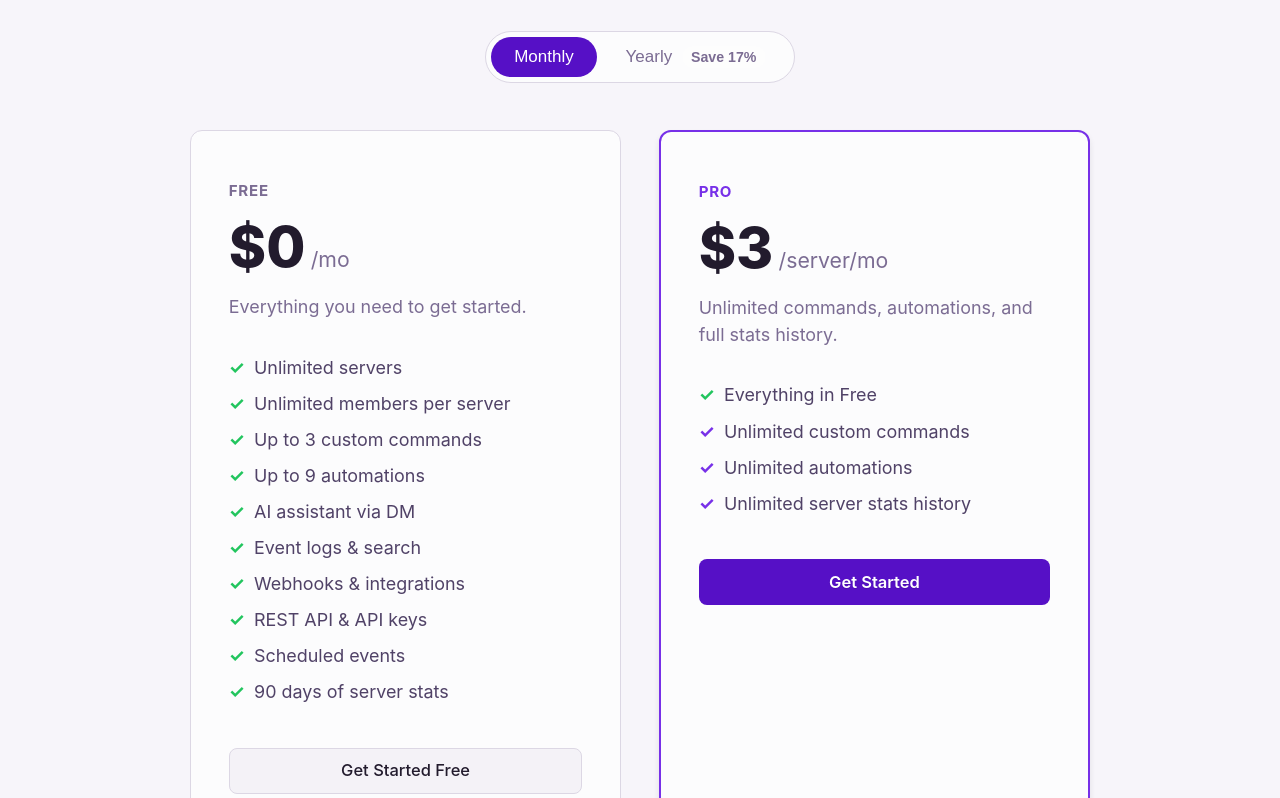
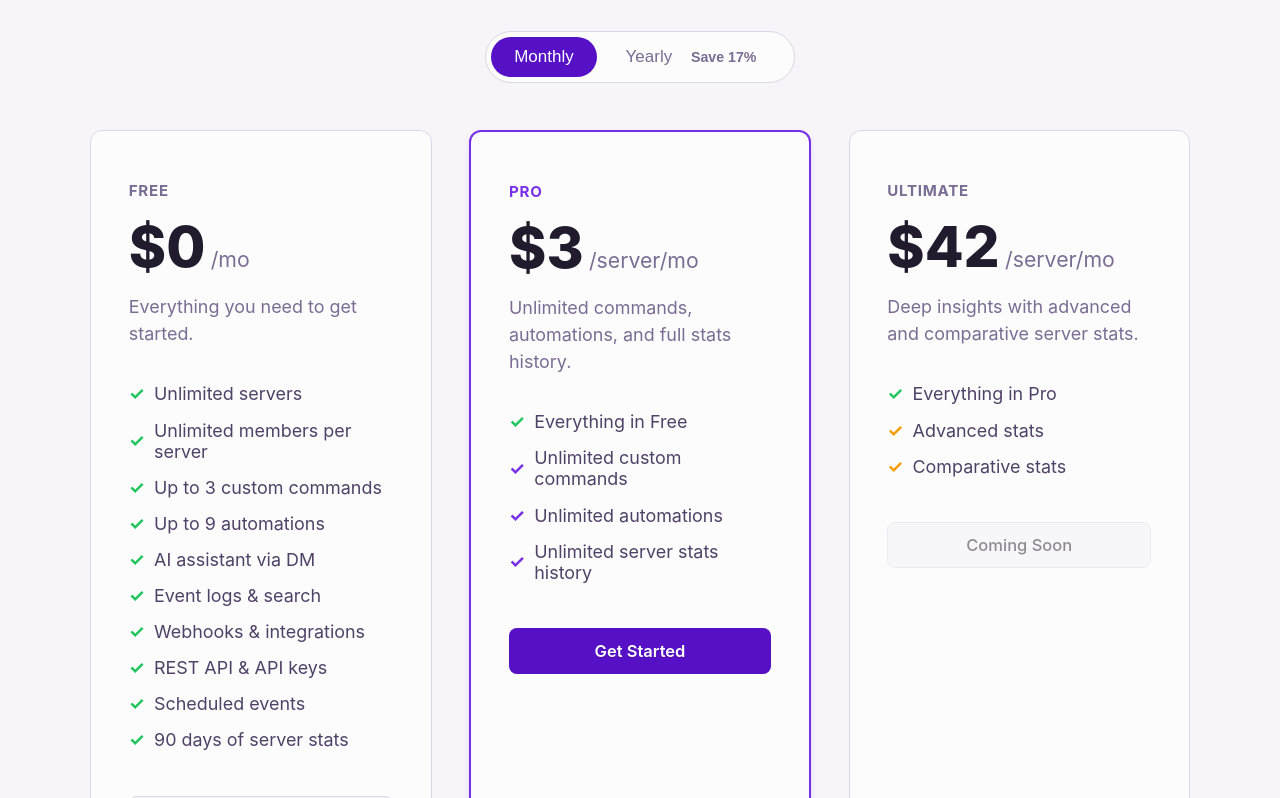
Before and after one commit to starspacegroup/spacebot, a SvelteKit app: page / in a window 1280 px wide. Shown: the part 2542-3340 px from the top of the page. Built offline with nearby package versions, Linux system fonts and the light colour scheme; no server answers.

Commit message:
feat: add Ultimate plan with advanced stats and comparative features to pricing page

```diff
--- a/src/routes/+page.svelte
+++ b/src/routes/+page.svelte
@@ -165,6 +165,27 @@
 				{:else}
 					<a href="/admin/upgrade?interval={billingInterval}" class="btn btn-primary btn-block">Get Started</a>
 				{/if}
+			</div>
+
+			<div class="pricing-card">
+				<div class="pricing-badge">Ultimate</div>
+				<div class="pricing-price">
+					{#if billingInterval === 'yearly'}
+						<span class="price-amount">$35</span>
+						<span class="price-period">/server/mo</span>
+						<div class="price-billed-note">Billed $420/server/year</div>
+					{:else}
+						<span class="price-amount">$42</span>
+						<span class="price-period">/server/mo</span>
+					{/if}
+				</div>
+				<p class="pricing-description">Deep insights with advanced and comparative server stats.</p>
+				<ul class="pricing-features">
+					<li><span class="check">✓</span> Everything in Pro</li>
+					<li><span class="check-ultimate">✓</span> Advanced stats</li>
+					<li><span class="check-ultimate">✓</span> Comparative stats</li>
+				</ul>
+				<button class="btn btn-secondary btn-block" disabled>Coming Soon</button>
 			</div>
 		</div>
 
@@ -473,9 +494,9 @@
 
 	.pricing-grid {
 		display: grid;
-		grid-template-columns: repeat(auto-fit, minmax(300px, 1fr));
+		grid-template-columns: repeat(auto-fit, minmax(280px, 1fr));
 		gap: 2rem;
-		max-width: 900px;
+		max-width: 1100px;
 		margin: 0 auto;
 	}
 
@@ -515,7 +536,7 @@
 	}
 
 	.pricing-enterprise-banner {
-		max-width: 900px;
+		max-width: 1100px;
 		margin: 2rem auto 0;
 	}
 
@@ -594,6 +615,12 @@
 
 	.check-pro {
 		color: var(--color-primary);
+		font-weight: 700;
+		flex-shrink: 0;
+	}
+
+	.check-ultimate {
+		color: var(--color-warning, #f59e0b);
 		font-weight: 700;
 		flex-shrink: 0;
 	}
```
Also changed, not shown: src/lib/db/server-plans.js.
